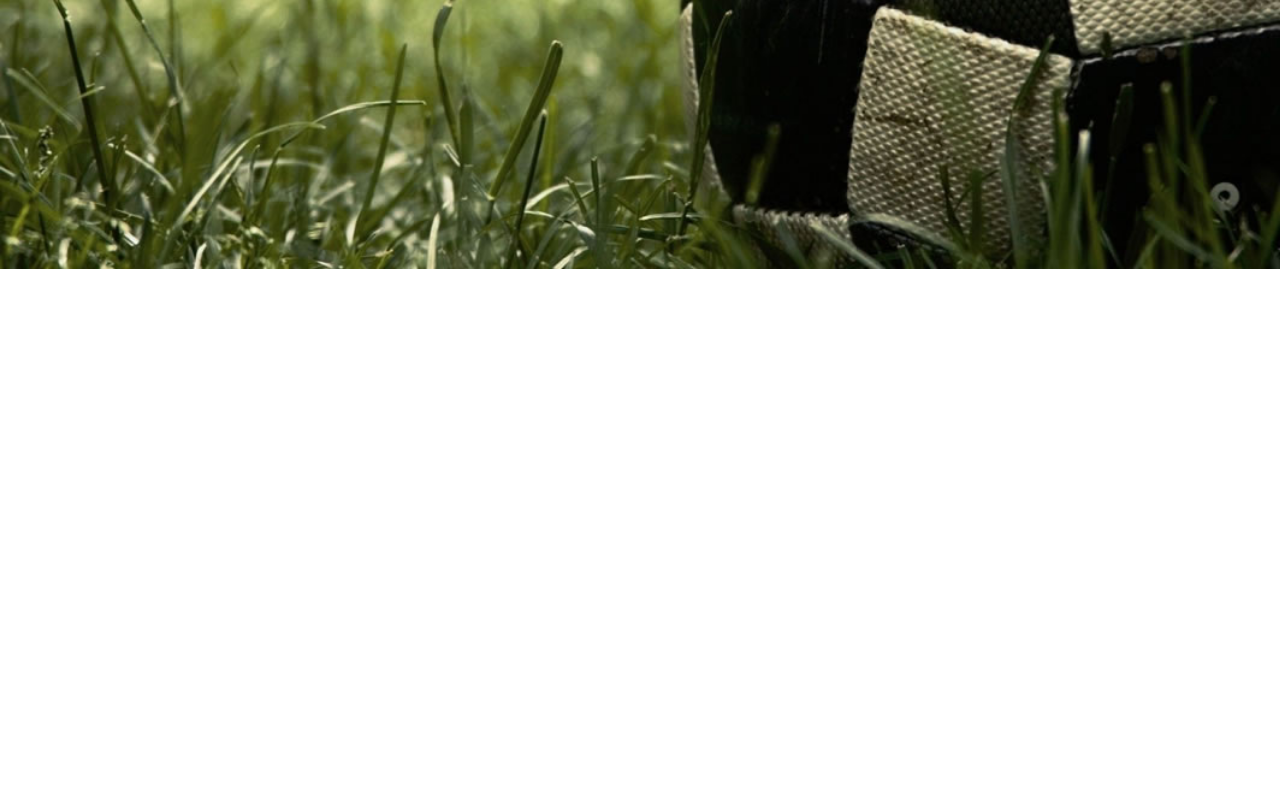
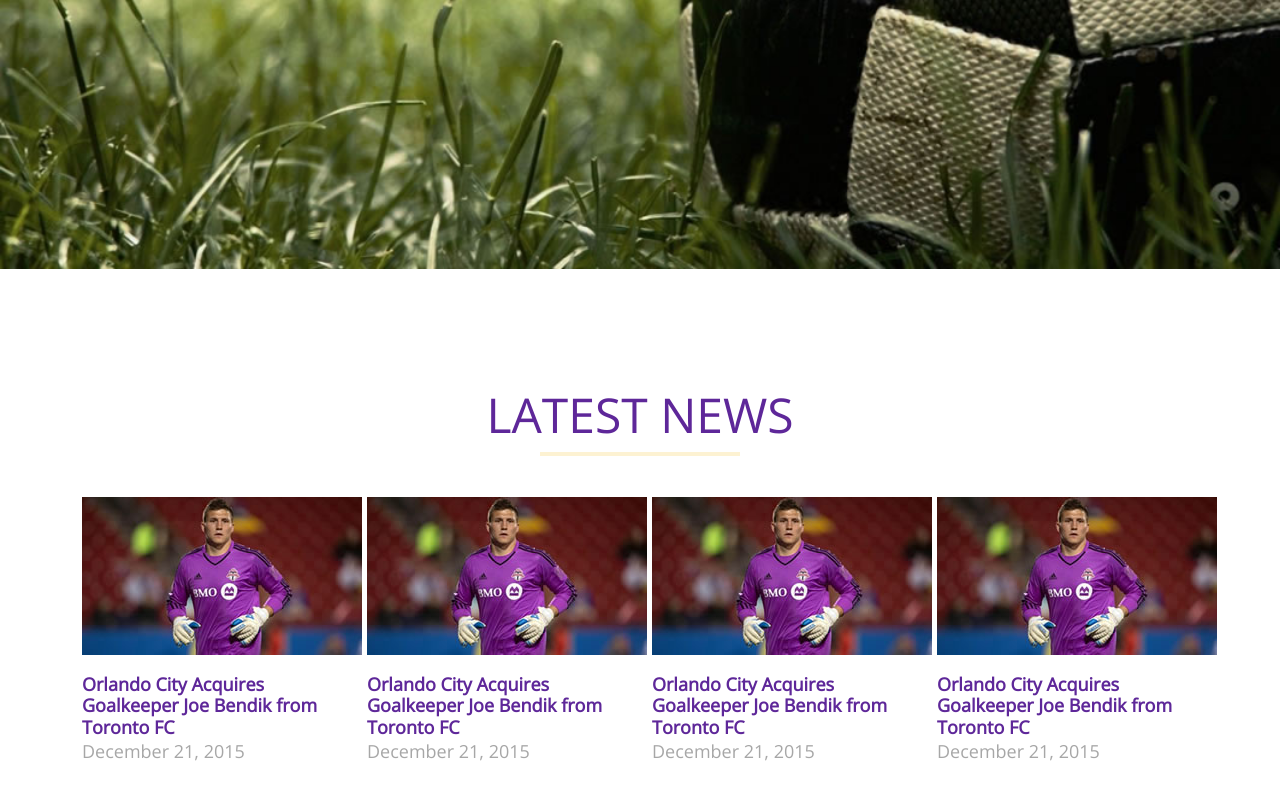
Before and after one commit to Marcelo-C-Silva/projetoOrlando, a plain HTML site: page index.html in a window 1280 px wide. Shown: the part 595-1395 px from the top of the page. Before the commit the page ends 1074 px from the top, so only its background shows below. Drawn offline with nearby package versions, Linux system fonts and the light colour scheme.

Commit message:
imagens da noticia

```diff
--- a/css/style.css
+++ b/css/style.css
@@ -157,3 +157,37 @@ header #menu li.search button i{
     color: #ffffff;
     margin-left: 13px;
 }
+#news{
+    position: relative;
+    top: -93px;
+}
+#news h2{
+    color: #5e2799;
+    font-family: 'Open Sans', sans-serif;
+    font-weight: 300;
+    font-size: 48px;
+    text-transform: uppercase;
+    text-align: center;
+}
+#news hr{
+    border: #f8cb4e solid 2px;
+    width: 200px;
+    margin: 0 auto;
+
+}
+#news .thumbnails{
+    margin-top: 41px;
+}
+#news .thumbnails h3{
+    color: #5e2799;
+    font-size: 18px;
+    font-family: 'Open Sans', sans-serif;
+    font-weight: bold;
+    margin-bottom: 0;
+    margin-top: 19px;
+}
+#news .thumbnails time{
+    color: #A7A7A7;
+    font-size: 18px;
+    font-family: 'Open Sans', sans-serif;
+}
--- a/index.html
+++ b/index.html
@@ -58,7 +58,8 @@
                         <li class="search">
                             <div class="input-group">
                                 <input type="search" placeholder="Search...">
-                                <button class="btn btn-outline-secondary" type="button"><i class="bi bi-search"></i></button>
+                                <button class="btn btn-outline-secondary" type="button"><i
+                                        class="bi bi-search"></i></button>
                             </div>
                         </li>
                     </ul>
@@ -70,6 +71,38 @@
         <div id="banner">
             <h1>Orlando City <small>Orlando City Soccer CLub</small></h1>
         </div>
+        <div id="news" class="container">
+            <div class="row text-center">
+                <h2>LATEST NEWS</h2>
+                <hr>
+
+            </div>
+            <div class="row thumbnails">
+                <div class="col-md-3">
+                    <img src="./img/noticia-thumb.jpg" alt="Noticia">
+                    <h3>Orlando City Acquires Goalkeeper Joe Bendik from Toronto FC</h3>
+                    <time>December 21, 2015</time>
+                </div>
+
+                <div class="col-md-3">
+                    <img src="./img/noticia-thumb.jpg" alt="Noticia">
+                    <h3>Orlando City Acquires Goalkeeper Joe Bendik from Toronto FC</h3>
+                    <time>December 21, 2015</time>
+                </div>
+
+                <div class="col-md-3">
+                    <img src="./img/noticia-thumb.jpg" alt="Noticia">
+                    <h3>Orlando City Acquires Goalkeeper Joe Bendik from Toronto FC</h3>
+                    <time>December 21, 2015</time>
+                </div>
+
+                <div class="col-md-3">
+                    <img src="./img/noticia-thumb.jpg" alt="Noticia">
+                    <h3>Orlando City Acquires Goalkeeper Joe Bendik from Toronto FC</h3>
+                    <time>December 21, 2015</time>
+                </div>
+            </div>
+        </div>
     </section>
 </body>
 
```
